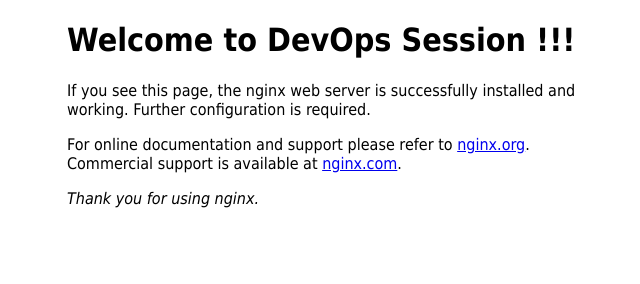
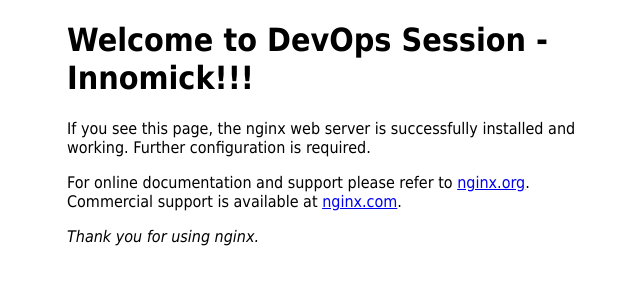
Before and after one commit to Athiqur-r/devops-session, a plain HTML site: page index.html in a window 1280 px wide. Shown: the whole page, without its empty margins (293-933 px from the left). Drawn offline with Linux system fonts and the light colour scheme.

Commit message:
Update index.html

```diff
--- a/index.html
+++ b/index.html
@@ -11,7 +11,7 @@
 </style>
 </head>
 <body>
-<h1>Welcome to DevOps Session !!!</h1>
+<h1>Welcome to DevOps Session - Innomick!!!</h1>
 <p>If you see this page, the nginx web server is successfully installed and
 working. Further configuration is required.</p>
 
```
